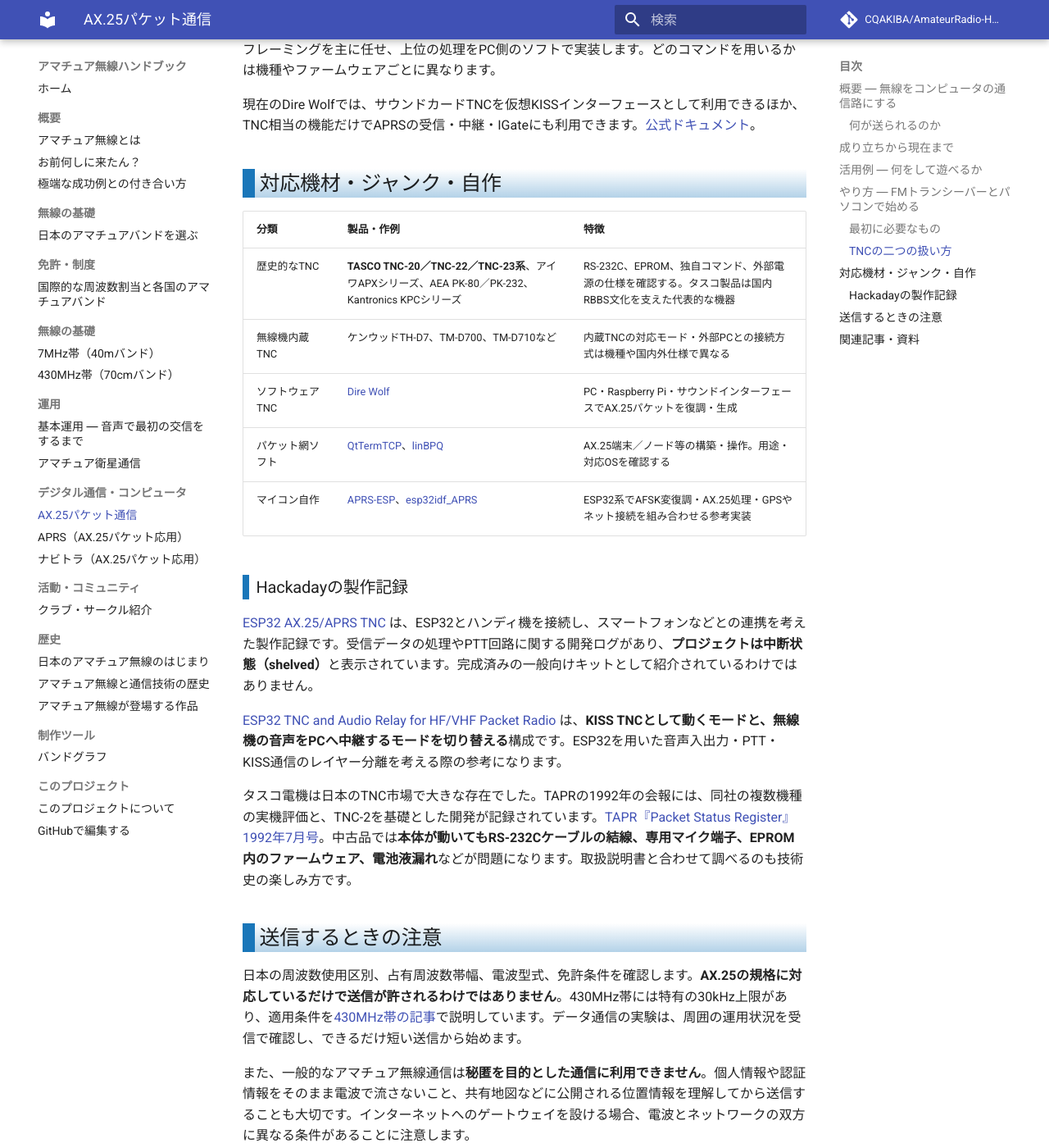
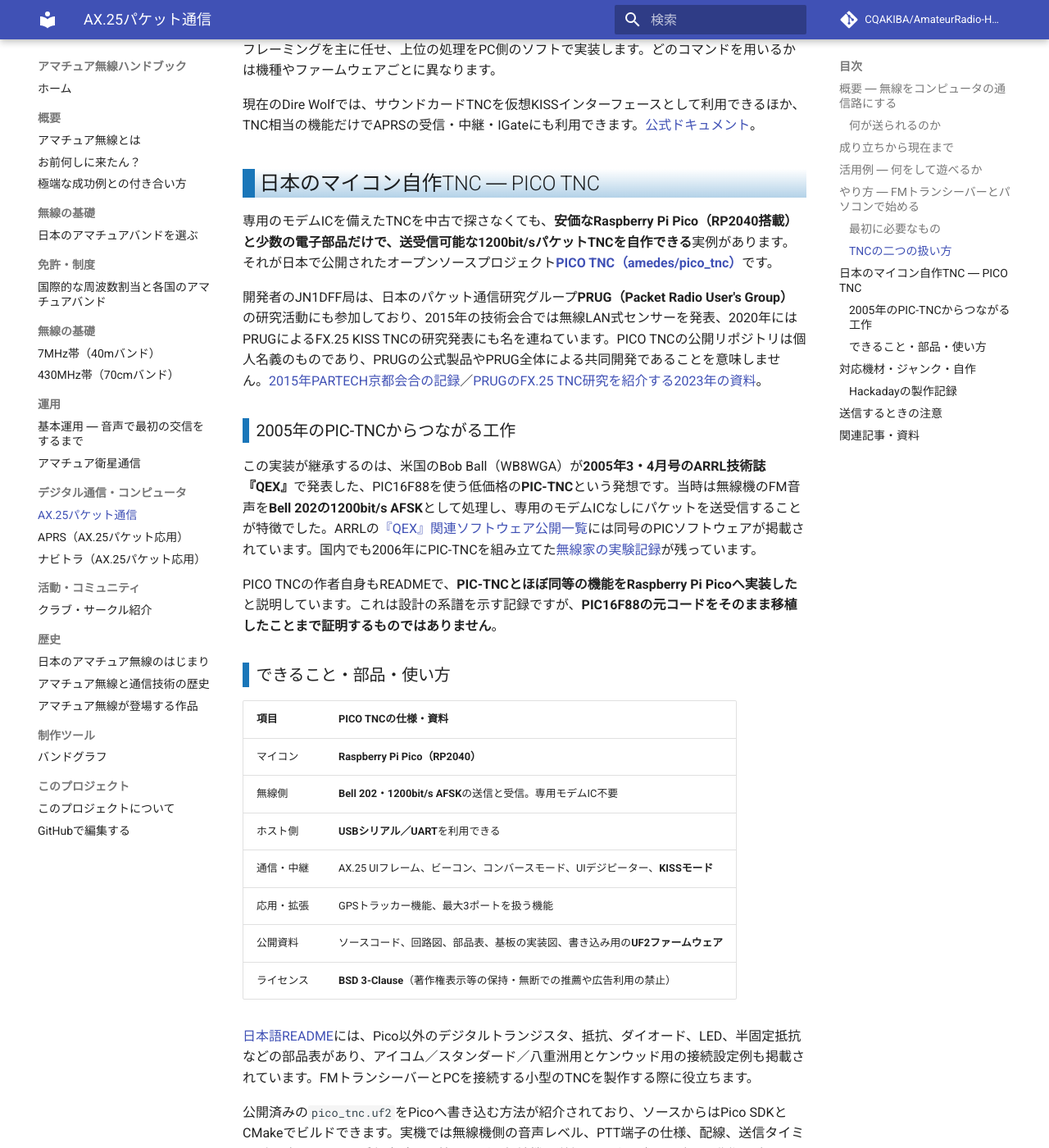
Before and after one commit to CQAKIBA/AmateurRadio-Handbook, an MkDocs documentation site: the page built from docs/07_デジタル通信・コンピュータ/AX25パケット.md, in a window 1280 px wide and 1400 px high, scrolled down 3976 px. Shown: the whole window at 82% size. Built offline with MkDocs 1.6.1 and Material for MkDocs 9.7.7, drawn with Linux system fonts in a browser that asks for light colours; comment, search, counter and statistics services are not loaded; some of the changed text lies outside the part shown.

Commit message:
docs: PRUG関係者のPICO TNCと2005年PIC-TNCの系譜・BSDライセンスを追加

```diff
--- a/docs/07_デジタル通信・コンピュータ/AX25パケット.md
+++ b/docs/07_デジタル通信・コンピュータ/AX25パケット.md
@@ -95,6 +95,40 @@
 
 現在のDire Wolfでは、サウンドカードTNCを仮想KISSインターフェースとして利用できるほか、TNC相当の機能だけでAPRSの受信・中継・IGateにも利用できます。[公式ドキュメント](https://github.com/wb2osz/direwolf/tree/master/doc)。
 
+## 日本のマイコン自作TNC ― PICO TNC
+
+専用のモデムICを備えたTNCを中古で探さなくても、**安価なRaspberry Pi Pico（RP2040搭載）と少数の電子部品だけで、送受信可能な1200bit/sパケットTNCを自作できる**実例があります。それが日本で公開されたオープンソースプロジェクト**[PICO TNC（amedes/pico_tnc）](https://github.com/amedes/pico_tnc)**です。
+
+開発者のJN1DFF局は、日本のパケット通信研究グループ**PRUG（Packet Radio User's Group）**の研究活動にも参加しており、2015年の技術会合では無線LAN式センサーを発表、2020年にはPRUGによるFX.25 KISS TNCの研究発表にも名を連ねています。PICO TNCの公開リポジトリは個人名義のものであり、PRUGの公式製品やPRUG全体による共同開発であることを意味しません。[2015年PARTECH京都会合の記録](https://www.hamlife.jp/2015/11/21/pertech2015-kyoto/)／[PRUGのFX.25 TNC研究を紹介する2023年の資料](https://www.zeroretries.org/p/zero-retries-0118)。
+
+### 2005年のPIC-TNCからつながる工作
+
+この実装が継承するのは、米国のBob Ball（WB8WGA）が**2005年3・4月号のARRL技術誌『QEX』**で発表した、PIC16F88を使う低価格の**PIC-TNC**という発想です。当時は無線機のFM音声を**Bell 202の1200bit/s AFSK**として処理し、専用のモデムICなしにパケットを送受信することが特徴でした。ARRLの[『QEX』関連ソフトウェア公開一覧](https://www.arrl.org/files/file/QEX%20Binaries/)には同号のPICソフトウェアが掲載されています。国内でも2006年にPIC-TNCを組み立てた[無線家の実験記録](https://www.asahi-net.or.jp/~sx7h-iwmt/jh4xsy/gps.html)が残っています。
+
+PICO TNCの作者自身もREADMEで、**PIC-TNCとほぼ同等の機能をRaspberry Pi Picoへ実装した**と説明しています。これは設計の系譜を示す記録ですが、**PIC16F88の元コードをそのまま移植したことまで証明するものではありません**。
+
+### できること・部品・使い方
+
+| 項目 | PICO TNCの仕様・資料 |
+| --- | --- |
+| マイコン | **Raspberry Pi Pico（RP2040）** |
+| 無線側 | **Bell 202・1200bit/s AFSK**の送信と受信。専用モデムIC不要 |
+| ホスト側 | **USBシリアル／UART**を利用できる |
+| 通信・中継 | AX.25 UIフレーム、ビーコン、コンバースモード、UIデジピーター、**KISSモード** |
+| 応用・拡張 | GPSトラッカー機能、最大3ポートを扱う機能 |
+| 公開資料 | ソースコード、回路図、部品表、基板の実装図、書き込み用の**UF2ファームウェア** |
+| ライセンス | **BSD 3-Clause**（著作権表示等の保持・無断での推薦や広告利用の禁止） |
+
+[日本語README](https://github.com/amedes/pico_tnc/blob/master/README_JP.md)には、Pico以外のデジタルトランジスタ、抵抗、ダイオード、LED、半固定抵抗などの部品表があり、アイコム／スタンダード／八重洲用とケンウッド用の接続設定例も掲載されています。FMトランシーバーとPCを接続する小型のTNCを製作する際に役立ちます。
+
+公開済みの`pico_tnc.uf2`をPicoへ書き込む方法が紹介されており、ソースからはPico SDKとCMakeでビルドできます。実機では無線機側の音声レベル、PTT端子の仕様、配線、送信タイミングを確認します。受信実験から始めれば、無線機を送信させずにデコーダーの動作を確かめられます。
+
+日本国外でも[2022年にPICO TNC用の基板を製作した工作記録](https://ae0zw.github.io/pico-tnc/)があり、**日本で作られた回路・ソフトウェアが世界の無線家に再利用される**例にもなっています。現在の安価で入手しやすいマイコンにAX.25を実装できることは、パケット通信が過去の製品だけに依存していないことを示しています。
+
+!!! note "ライセンスと著作者表示"
+
+    [PICO TNCのLICENSE原文](https://github.com/amedes/pico_tnc/blob/master/LICENSE)はBSD 3-Clauseです。**作者の名前を紹介することを禁じているわけではありません**。ソースや実行ファイルを再配布する場合は、所定の著作権表示・利用条件・免責事項を保持します。一方、作者や貢献者の名前を**派生製品への推薦・お墨付きのように宣伝すること**は、事前の許可なく行えません。
+
 ## 対応機材・ジャンク・自作
 
 | 分類 | 製品・作例 | 特徴 |
@@ -103,6 +137,7 @@
 | 無線機内蔵TNC | ケンウッドTH-D7、TM-D700、TM-D710など | 内蔵TNCの対応モード・外部PCとの接続方式は機種や国内外仕様で異なる |
 | ソフトウェアTNC | [Dire Wolf](https://github.com/wb2osz/direwolf) | PC・Raspberry Pi・サウンドインターフェースでAX.25パケットを復調・生成 |
 | パケット網ソフト | [QtTermTCP](https://github.com/g8bpq/QtTermTCP)、[linBPQ](https://www.cantab.net/users/john.wiseman/Documents/) | AX.25端末／ノード等の構築・操作。用途・対応OSを確認する |
+| **日本のマイコン自作TNC** | **[PICO TNC](https://github.com/amedes/pico_tnc)** | RP2040・1200bit/s AFSK送受信・KISS／ビーコン／デジピーター。回路図・部品表・UF2公開 |
 | マイコン自作 | [APRS-ESP](https://github.com/erstec/APRS-ESP)、[esp32idf_APRS](https://github.com/hiperiondev/esp32idf_APRS) | ESP32系でAFSK変復調・AX.25処理・GPSやネット接続を組み合わせる参考実装 |
 
 ### Hackadayの製作記録
@@ -127,6 +162,10 @@
 - [TAPR：AX.25規格の原文](https://files.tapr.org/tech_docs/AX25/AX25.2.2.1997.pdf)
 - [TAPR：パケット通信・AX.25の技術資料](https://tarpn.net/t/faq/faq_technical_packet.html)
 - [Dire Wolf：無線機との接続ガイド](https://raw.githubusercontent.com/wb2osz/direwolf-doc/main/Radio-Interface-Guide.pdf)
+- [PICO TNC：ソースコード・回路図・日本語説明書](https://github.com/amedes/pico_tnc)
+- [PICO TNC：LICENSE（BSD 3-Clause）](https://github.com/amedes/pico_tnc/blob/master/LICENSE)
+- [ARRL『QEX』付属資料一覧（2005年のPIC-TNC）](https://www.arrl.org/files/file/QEX%20Binaries/)
+- [PRUG関係者のTNC研究を紹介する2023年の記録](https://www.zeroretries.org/p/zero-retries-0118)
 - [日本のパケット通信・RBBSの当事者記録](https://www.ne.jp/asahi/ji1jci/kuromiya/ham/packet.html)
 
 1980～1990年代のTNCの配線図、EPROMバージョン、RBBSやノードの運用記録などをご存じの方は、[GitHub Issues](https://github.com/CQAKIBA/AmateurRadio-Handbook/issues)から資料を共有できます。
```
